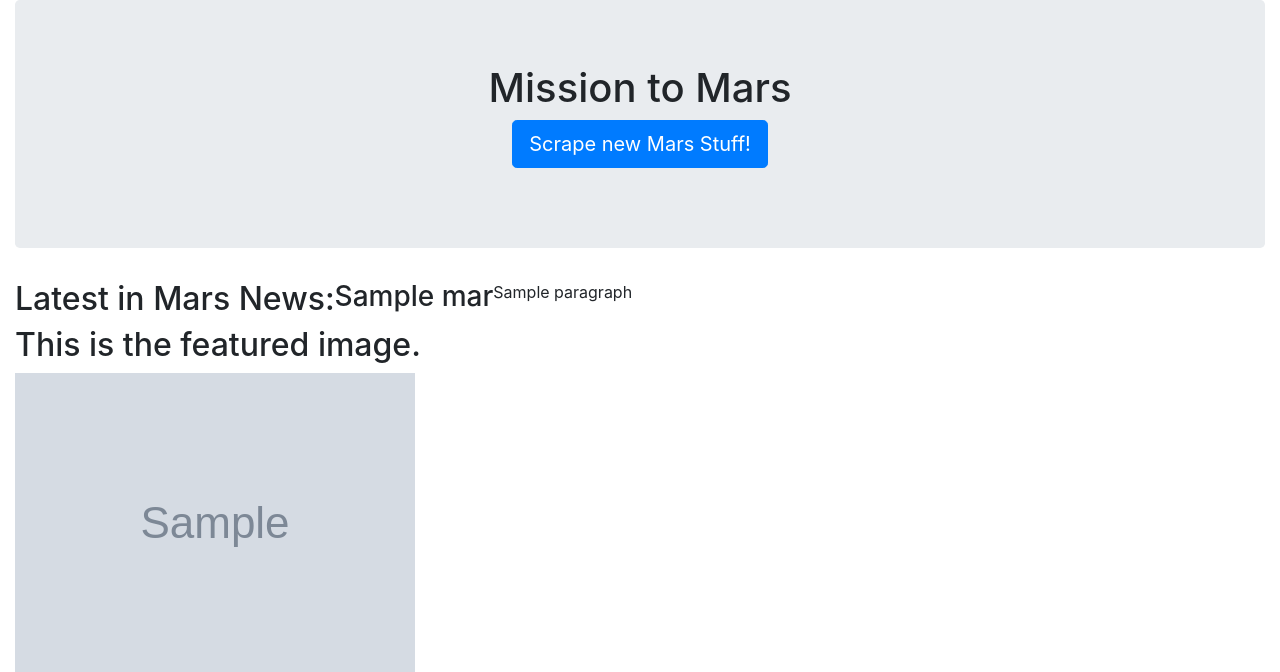
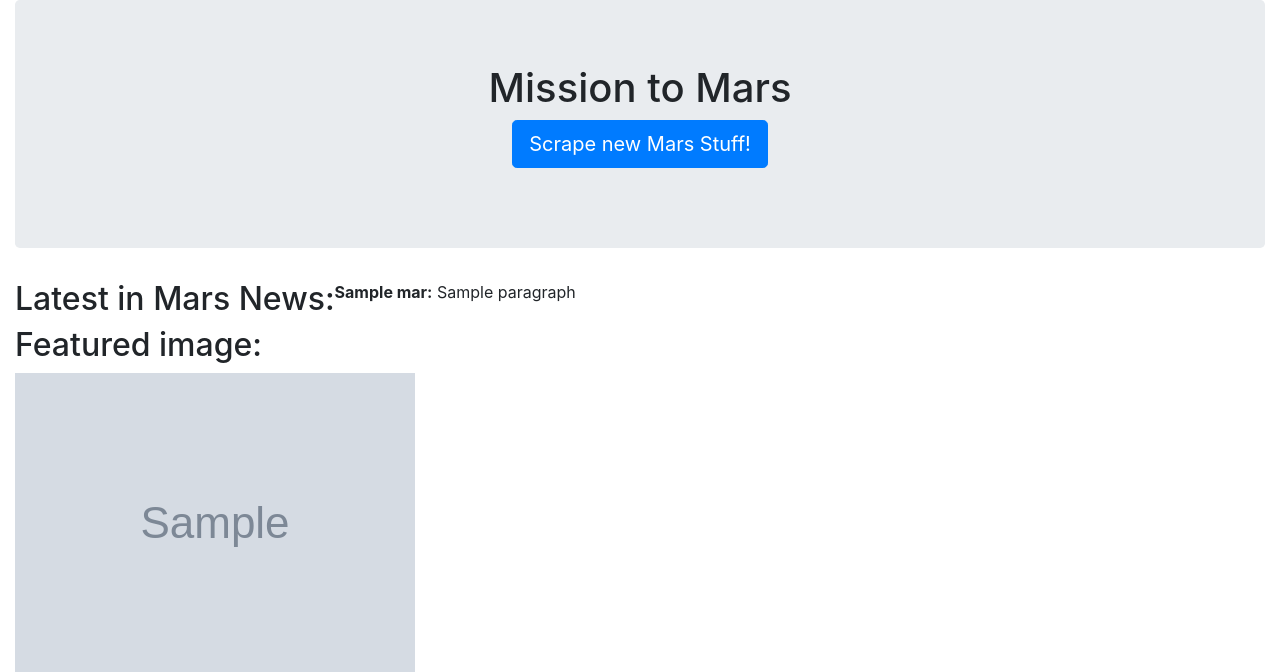
Before and after one commit to phil-wew/web-scraping-challenge, a Flask app: page / in a window 1280 px wide. Shown: the top 672 px of the page. Run offline with Flask 2, Linux system fonts and the light colour scheme; grey boxes marked "Sample" are stand-in pictures; a database or web service that is not in the repository returns one stand-in record (values such as "Sample title"); some libraries are stand-ins or nearby versions.

Commit message:
last few edits

```diff
--- a/Missions_to_Mars/templates/index.html
+++ b/Missions_to_Mars/templates/index.html
@@ -22,9 +22,9 @@
             <div class='row'>
                 <div class='col-md-12'></div>
 
-                <h2>Latest in Mars News:</h2>
-                <h3>{{ mars.article_title }}</h3>
-                <p>{{ mars.paragraph }}</p>
+                <h2>Latest in Mars News: </h2>
+                <br>
+                <p class="text-center"> <b>{{ mars.article_title }}:</b> {{ mars.paragraph }}</p>
             </div>
         </div>
     </div>
@@ -33,7 +33,7 @@
     <div class="container-fluid">
         <div class="row">
             <div class="col-sm-8 big_box">
-                <h2>This is the featured image.</h2>
+                <h2>Featured image: </h2>
                 <img src="{{mars.image}}" alt="Featured Mars Image" />
             </div>
         </div>
```
Also changed, not shown: Missions_to_Mars/README.md (added), 3 other files.
